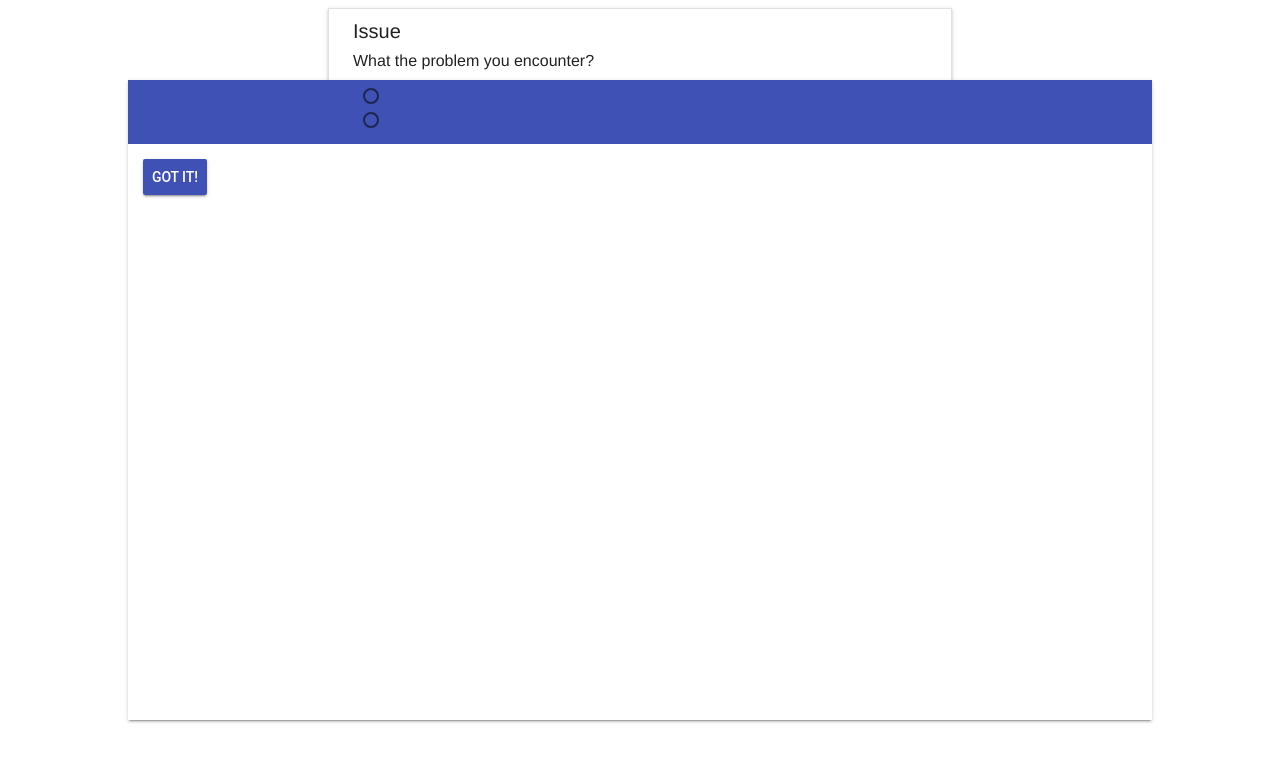
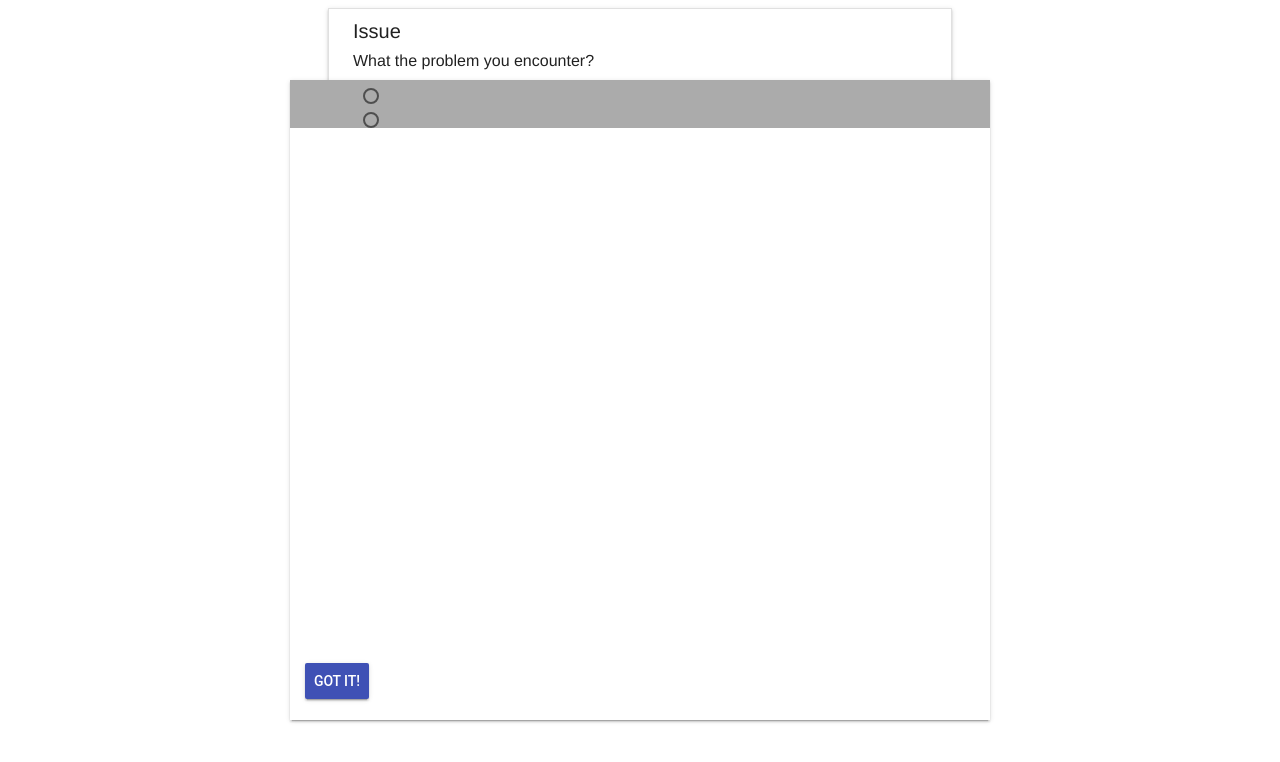
Before and after one commit to CTinRay/network-troubleshooter, a plain HTML site: page index.html in a window 1280 px wide. Drawn offline with Linux system fonts and the light colour scheme.

Commit message:
working on dialog style

```diff
--- a/css/general.css
+++ b/css/general.css
@@ -54,29 +54,50 @@ main {
 }
 
 .dialog{
-    display: block;
+    display: flex;
+    flex-direction: column;
     width: calc( 80%  );
     height: calc( 80% );
     background-color: white;
     z-index: 200;
     overflow: hidden;
     margin: auto;
+    max-width: 700px;
 }
 
 
 .dialog-header {
-    display: block;
+    display: flex;
     top: 0px;
     width: 100%;
     height: 64px;
-    background-color: #3F51B5;
+    //    background-color: #3F51B5;
+    background-color: #ABABAB;
     color: white;
+    align-items: center;
+    padding-left: 15px;
+    font-size: 15px;
 }
 
 .dialog-content {
-    height: calc( 100% - 94px );
+    height: 100%;
     width: 100%;
     overflow-y:scroll;
     overflow-x:hidden;
     padding: 15px;
 }
+
+.dialog-footer {
+    height: 64px;
+    width: 100%;
+    display:flex;
+    align-items: center;
+    padding: 15px;
+}
+
+@media screen and (max-device-width: 480px){
+    .dialog{
+        width: 90%;
+        height: 90%;
+    }
+}
--- a/index.html
+++ b/index.html
@@ -28,7 +28,7 @@
 		        </div>
                         <div class="guides">
                             <button ng-repeat="guide in currentEnquiry.guides"
-                                    class="mdl-button mdl-js-button mdl-js-ripple-effect""
+                                    class="mdl-button mdl-js-button mdl-js-ripple-effect mdl-button--primary"
                                     ng-click="showGuide( guide )">
                                 {{ guide.name }}
                             </button>
@@ -64,6 +64,8 @@
             </div>
             <div class="dialog-content" >
                 <div ng-include="guide.url"></div>
+            </div>
+            <div class="dialog-footer">
                 <button class="mdl-button mdl-js-button mdl-button--raised mdl-button--colored"
                         ng-click="hideGuide();">
                     Got it!
```
